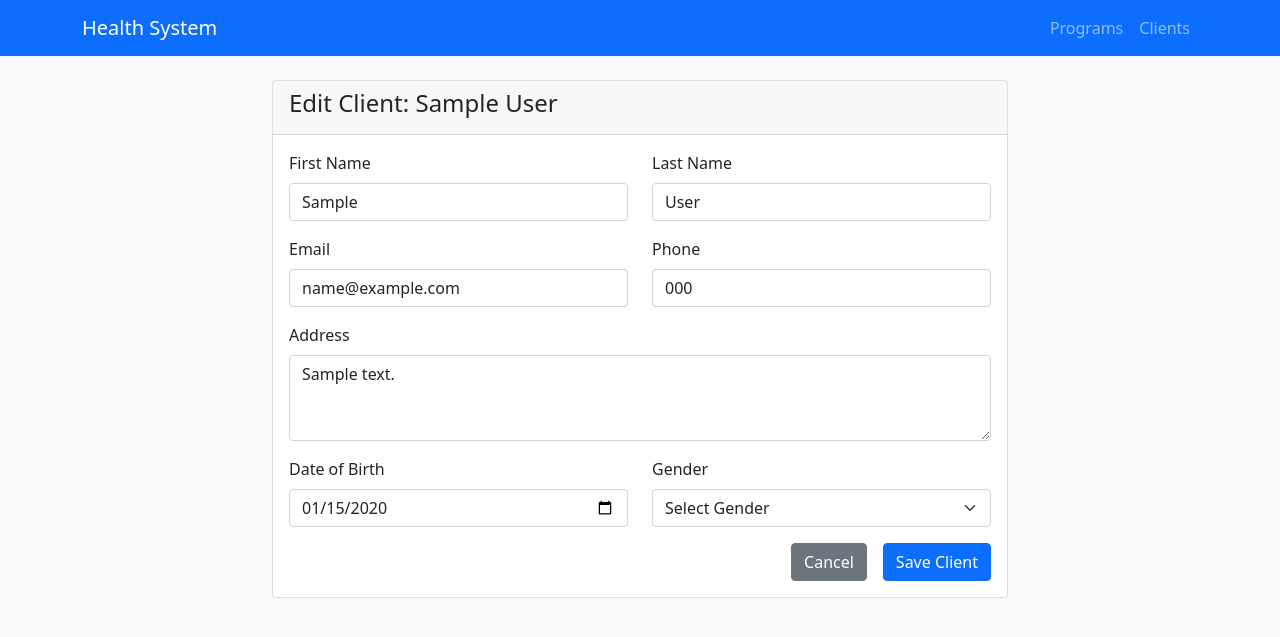
After one commit to rxymitchy/health-system, a Flask app: page /client/1/edit in a window 1280 px wide. The commit adds this page. Shown: the top 637 px of the page. Run offline with Flask 3, Linux system fonts and the light colour scheme; tables that the repository leaves empty hold one stand-in row (values such as "Sample post").

Commit message:
add edit client details function

```diff
--- a/app/forms.py
+++ b/app/forms.py
@@ -1,5 +1,5 @@
 from flask_wtf import FlaskForm
-from wtforms import StringField, SubmitField, SelectMultipleField
+from wtforms import DateField, SelectField, TextAreaField, StringField, SubmitField, SelectMultipleField
 from wtforms.validators import DataRequired, Email
 
 class ProgramForm(FlaskForm):
@@ -7,10 +7,19 @@ class ProgramForm(FlaskForm):
     submit = SubmitField('Add Program')
 
 class ClientForm(FlaskForm):
-    name = StringField('Full Name', validators=[DataRequired()])
+    first_name = StringField('First Name', validators=[DataRequired()])
+    last_name = StringField('Last Name', validators=[DataRequired()])
     email = StringField('Email', validators=[DataRequired(), Email()])
     phone = StringField('Phone')
-    submit = SubmitField('Add Client')
+    address = TextAreaField('Address')
+    date_of_birth = DateField('Date of Birth', format='%Y-%m-%d')
+    gender = SelectField('Gender', choices=[
+        ('', 'Select Gender'),
+        ('male', 'Male'),
+        ('female', 'Female'),
+        ('other', 'Other')
+    ])
+    submit = SubmitField('Save Client')
 
 class EnrollmentForm(FlaskForm):
     programs = SelectMultipleField('Programs', coerce=int)
--- a/app/models.py
+++ b/app/models.py
@@ -10,11 +10,20 @@ class Program(db.Model):
 
 class Client(db.Model):
     id = db.Column(db.Integer, primary_key=True)
-    name = db.Column(db.String(100), nullable=False)
+    first_name = db.Column(db.String(50), nullable=False)
+    last_name = db.Column(db.String(50), nullable=False)
     email = db.Column(db.String(120), unique=True, nullable=False)
     phone = db.Column(db.String(20))
+    address = db.Column(db.Text)
+    date_of_birth = db.Column(db.Date)
+    gender = db.Column(db.String(10))
     created_at = db.Column(db.DateTime, default=datetime.utcnow)
+    updated_at = db.Column(db.DateTime, default=datetime.utcnow, onupdate=datetime.utcnow)
     programs = db.relationship('Program', secondary='enrollments', back_populates='clients')
+
+    @property
+    def full_name(self):
+        return f"{self.first_name} {self.last_name}"
 
 enrollments = db.Table('enrollments',
     db.Column('client_id', db.Integer, db.ForeignKey('client.id'), primary_key=True),
--- a/app/routes.py
+++ b/app/routes.py
@@ -26,16 +26,21 @@ def clients():
     form = ClientForm()
     if form.validate_on_submit():
         client = Client(
-            name=form.name.data,
+            first_name=form.first_name.data,
+            last_name=form.last_name.data,
             email=form.email.data,
-            phone=form.phone.data
+            phone=form.phone.data,
+            address=form.address.data,
+            date_of_birth=form.date_of_birth.data,
+            gender=form.gender.data
         )
         db.session.add(client)
         db.session.commit()
         flash('Client added successfully!', 'success')
         return redirect(url_for('main.clients'))
 
-    clients = Client.query.order_by(Client.name).all()
+    # Order by last name then first name
+    clients = Client.query.order_by(Client.last_name, Client.first_name).all()
     return render_template('clients.html',
                          form=form,
                          clients=clients,
@@ -77,9 +82,10 @@ def search_clients():
     if not search_query:
         return redirect(url_for('main.clients'))
 
-    # Search in name, email, or phone fields
+    # Search in first name, last name, email, or phone fields
     clients = Client.query.filter(
-        (Client.name.ilike(f'%{search_query}%')) |
+        (Client.first_name.ilike(f'%{search_query}%')) |
+        (Client.last_name.ilike(f'%{search_query}%')) |
         (Client.email.ilike(f'%{search_query}%')) |
         (Client.phone.ilike(f'%{search_query}%'))
     ).all()
@@ -88,3 +94,24 @@ def search_clients():
                          clients=clients,
                          search_query=search_query,
                          form=ClientForm())
+
+@main.route('/client/<int:client_id>/edit', methods=['GET', 'POST'])
+def edit_client(client_id):
+    client = Client.query.get_or_404(client_id)
+    form = ClientForm(obj=client)
+
+    if form.validate_on_submit():
+        form.populate_obj(client)
+        db.session.commit()
+        flash('Client updated successfully!', 'success')
+        return redirect(url_for('main.client_detail', client_id=client.id))
+
+    return render_template('edit_client.html', form=form, client=client)
+
+@main.route('/client/<int:client_id>/delete', methods=['POST'])
+def delete_client(client_id):
+    client = Client.query.get_or_404(client_id)
+    db.session.delete(client)
+    db.session.commit()
+    flash('Client deleted successfully!', 'success')
+    return redirect(url_for('main.clients'))
--- /dev/null
+++ b/app/templates/edit_client.html
@@ -0,0 +1,70 @@
+{% extends "base.html" %}
+
+{% block content %}
+<div class="row">
+    <div class="col-md-8 mx-auto">
+        <div class="card">
+            <div class="card-header">
+                <h4>Edit Client: {{ client.full_name }}</h4>
+            </div>
+            <div class="card-body">
+                <form method="POST">
+                    {{ form.hidden_tag() }}
+                    <div class="row mb-3">
+                        <div class="col-md-6">
+                            {{ form.first_name.label(class="form-label") }}
+                            {{ form.first_name(class="form-control") }}
+                            {% for error in form.first_name.errors %}
+                            <span class="text-danger">{{ error }}</span>
+                            {% endfor %}
+                        </div>
+                        <div class="col-md-6">
+                            {{ form.last_name.label(class="form-label") }}
+                            {{ form.last_name(class="form-control") }}
+                            {% for error in form.last_name.errors %}
+                            <span class="text-danger">{{ error }}</span>
+                            {% endfor %}
+                        </div>
+                    </div>
+
+                    <div class="row mb-3">
+                        <div class="col-md-6">
+                            {{ form.email.label(class="form-label") }}
+                            {{ form.email(class="form-control") }}
+                            {% for error in form.email.errors %}
+                            <span class="text-danger">{{ error }}</span>
+                            {% endfor %}
+                        </div>
+                        <div class="col-md-6">
+                            {{ form.phone.label(class="form-label") }}
+                            {{ form.phone(class="form-control") }}
+                        </div>
+                    </div>
+
+                    <div class="mb-3">
+                        {{ form.address.label(class="form-label") }}
+                        {{ form.address(class="form-control", rows=3) }}
+                    </div>
+
+                    <div class="row mb-3">
+                        <div class="col-md-6">
+                            {{ form.date_of_birth.label(class="form-label") }}
+                            {{ form.date_of_birth(class="form-control") }}
+                        </div>
+                        <div class="col-md-6">
+                            {{ form.gender.label(class="form-label") }}
+                            {{ form.gender(class="form-select") }}
+                        </div>
+                    </div>
+
+                    <div class="d-grid gap-2 d-md-flex justify-content-md-end">
+                        <a href="{{ url_for('main.client_detail', client_id=client.id) }}"
+                           class="btn btn-secondary me-md-2">Cancel</a>
+                        {{ form.submit(class="btn btn-primary") }}
+                    </div>
+                </form>
+            </div>
+        </div>
+    </div>
+</div>
+{% endblock %}
```
Also changed, not shown: app/templates/client_detail.html (+44 -31 lines), app/templates/clients.html (+52 -9 lines), migrations/versions/9cad6b793fe4_initial_migration.py (renamed from migrations/versions/ff97f7f57ae5_initial_migration.py, +10 -5 lines), instance/health.db.
